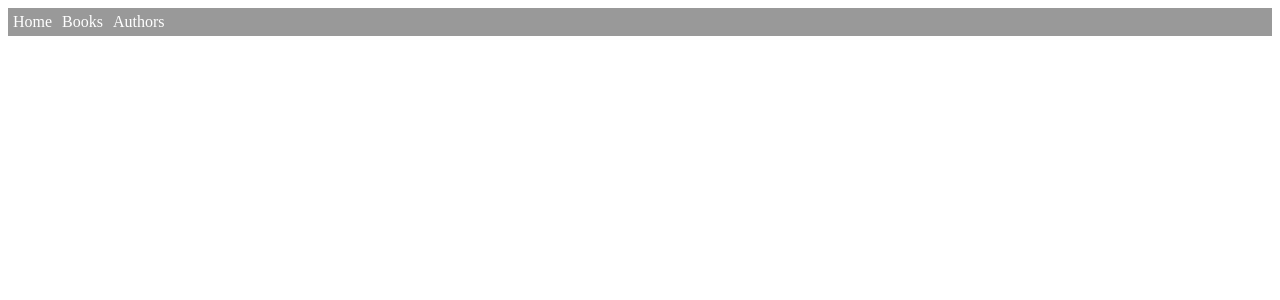
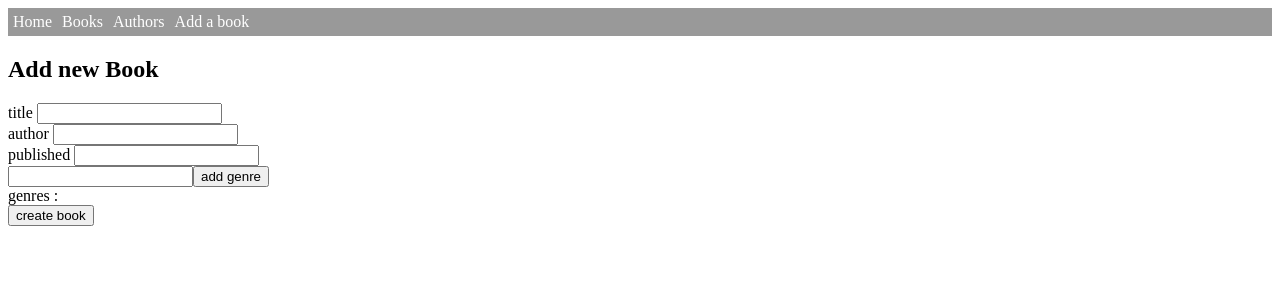
Before and after one commit to oualeeed/library-frontend, a React (Vite) app: page /add-book in a window 1280 px wide. Before the commit this address had no page. Shown: the top 300 px of the page. Built offline with nearby package versions, Linux system fonts and the light colour scheme.

Commit message:
feat: Add book form.

```diff
--- a/src/App.jsx
+++ b/src/App.jsx
@@ -3,6 +3,7 @@ import AuthorsView from './components/AuthorsView';
 import BooksView from './components/BooksView';
 import './App.css';
 import Home from './components/Home';
+import AddBook from './components/AddBook';
 
 const App = () => {
   return (
@@ -17,12 +18,16 @@ const App = () => {
         <Link className="link" to="/authors">
           Authors
         </Link>
+        <Link className="link" to="/add-book">
+          Add a book
+        </Link>
       </nav>
 
       <Routes>
         <Route path="/" element={<Home />} />
         <Route path="/authors" element={<AuthorsView />} />
         <Route path="/books" element={<BooksView />} />
+        <Route path="/add-book" element={<AddBook />} />
       </Routes>
     </div>
   );
--- /dev/null
+++ b/src/components/AddBook.jsx
@@ -0,0 +1,64 @@
+import { useState } from 'react';
+import { useField } from '../utils/useField';
+import { useMutation } from '@apollo/client';
+import { ADD_BOOK, ALL_BOOKS } from '../graphql/queries';
+
+const AddBook = () => {
+  const [genres, setGenres] = useState([]);
+  const [addBookMutation] = useMutation(ADD_BOOK, {
+    refetchQueries: [{ query: ALL_BOOKS }],
+  });
+  const title = useField('text');
+  const author = useField('text');
+  const published = useField('text');
+  const genre = useField('text');
+
+  const alreadySelected = () => genres.includes(genre.props.value);
+
+  const addGenre = (event) => {
+    event.preventDefault();
+    if (alreadySelected()) return;
+    setGenres(genres.concat(genre.props.value));
+    genre.reset();
+  };
+
+  const createBook = (event) => {
+    event.preventDefault();
+    addBookMutation({
+      variables: {
+        title: title.props.value,
+        author: author.props.value,
+        published: +published.props.value,
+        genres,
+      },
+    });
+    title.reset();
+    author.reset();
+    published.reset();
+  };
+
+  return (
+    <div>
+      <h2>Add new Book</h2>
+      <form onSubmit={createBook}>
+        <div>
+          title <input {...title.props} />
+        </div>
+        <div>
+          author <input {...author.props} />
+        </div>
+        <div>
+          published <input {...published.props} />
+        </div>
+        <div>
+          <input {...genre.props} />
+          <button onClick={addGenre}>add genre</button> <br></br>
+          genres : {genres.join(' ')}
+        </div>
+        <button type="submit">create book</button>
+      </form>
+    </div>
+  );
+};
+
+export default AddBook;
--- a/src/components/AuthorsView.jsx
+++ b/src/components/AuthorsView.jsx
@@ -1,5 +1,5 @@
 import { useQuery } from '@apollo/client';
-import { ALL_AUTHORS } from '../queries';
+import { ALL_AUTHORS } from '../graphql/queries';
 
 const AuthorsView = () => {
   const result = useQuery(ALL_AUTHORS);
--- a/src/components/BooksView.jsx
+++ b/src/components/BooksView.jsx
@@ -1,5 +1,5 @@
 import { useQuery } from '@apollo/client';
-import { ALL_AUTHORS, ALL_BOOKS } from '../queries';
+import { ALL_AUTHORS, ALL_BOOKS } from '../graphql/queries';
 
 const BooksView = () => {
   const result = useQuery(ALL_BOOKS);
--- a/src/main.jsx
+++ b/src/main.jsx
@@ -1,30 +1,11 @@
 import ReactDOM from 'react-dom/client';
 import App from './App.jsx';
-import {
-  ApolloClient,
-  ApolloProvider,
-  InMemoryCache,
-  gql,
-} from '@apollo/client';
+import { ApolloClient, ApolloProvider, InMemoryCache } from '@apollo/client';
 import { BrowserRouter } from 'react-router-dom';
 
 const client = new ApolloClient({
   uri: 'http://localhost:4000',
   cache: new InMemoryCache(),
-});
-
-const query = gql`
-  query {
-    allBooks {
-      author
-      title
-      genres
-    }
-  }
-`;
-
-client.query({ query }).then((res) => {
-  console.log(res.data);
 });
 
 ReactDOM.createRoot(document.getElementById('root')).render(
--- /dev/null
+++ b/src/utils/useField.jsx
@@ -0,0 +1,22 @@
+import { useState } from 'react';
+
+export const useField = (type) => {
+  const [value, setValue] = useState('');
+
+  const onChange = (event) => {
+    if (event) setValue(event.target.value);
+  };
+
+  const reset = () => {
+    setValue('');
+  };
+
+  return {
+    reset,
+    props: {
+      onChange,
+      value,
+      type,
+    },
+  };
+};
```
Also changed, not shown: src/graphql/mutations.jsx (added, +23 -0 lines), src/graphql/queries.jsx (renamed from src/queries.jsx).
